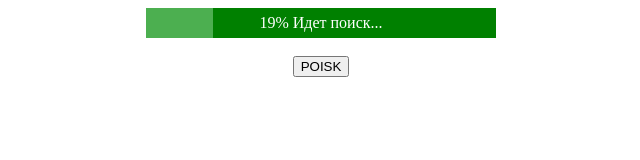
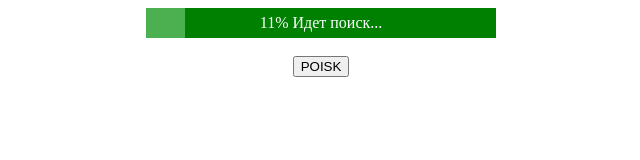
Before and after one commit to kbacy2/Projects, a plain HTML site: page Progress bar/index.html in a window 1280 px wide. Both pictures are taken after a click on the button "POISK". Shown: the full height of the page, 319-959 px from the left. Drawn offline with Linux system fonts and the light colour scheme.

Commit message:
прогресс бар - up.2.0

```diff
--- a/Progress bar/index.html
+++ b/Progress bar/index.html
@@ -17,6 +17,7 @@
 <button class="click">POISK</button>
 </div>
 
+<img src="gifka.gif" alt="" class="gifka">
 <img src="1.jpg" alt="" class="hik">
 <audio src="search.mp3" class="sistema"></audio>
 
--- a/Progress bar/script.js
+++ b/Progress bar/script.js
@@ -4,6 +4,7 @@
 var button = document.querySelector('.click');
 var hik = document.querySelector('.hik');
 var progressBar = document.querySelector('.my_progress');
+var gifka = document.querySelector('.gifka');
 
 
 button.addEventListener('click', move);
@@ -17,12 +18,13 @@ button.addEventListener('click', function () {
 
 function move() {
     var elem = document.querySelector('.my_bar');
-    var width = 10;
-    var id = setInterval(frame, 305);
+    var width = 1;
+    var id = setInterval(frame, 280);
     function frame () {
         if(width>=100) {
             clearInterval(id);
             hik.style.display = 'block';
+            gifka.style.display = 'block';
             progressBar.style.display = 'none';
             button.style.display = 'none';
             document.querySelector('.text').innerHTML = 'Пидарас найден!' + '               &#8594';
@@ -31,7 +33,7 @@ function move() {
             width++;
             elem.style.backgroundColor = '#4CAF50';
             elem.style.width = width + '%';
-            document.querySelector('.label').innerHTML = width*1 + '% Идет поиск... ';
+            document.querySelector('.label').innerHTML = width + '% Идет поиск... ';
 
         }
 
--- a/Progress bar/style.css
+++ b/Progress bar/style.css
@@ -28,6 +28,10 @@ body{
     display: none;
 }
 
+.gifka{
+    display: none;
+}
+
 .text{
     background-color: deeppink;
     text-align: left;
```
Also changed, not shown: 1 other file.
